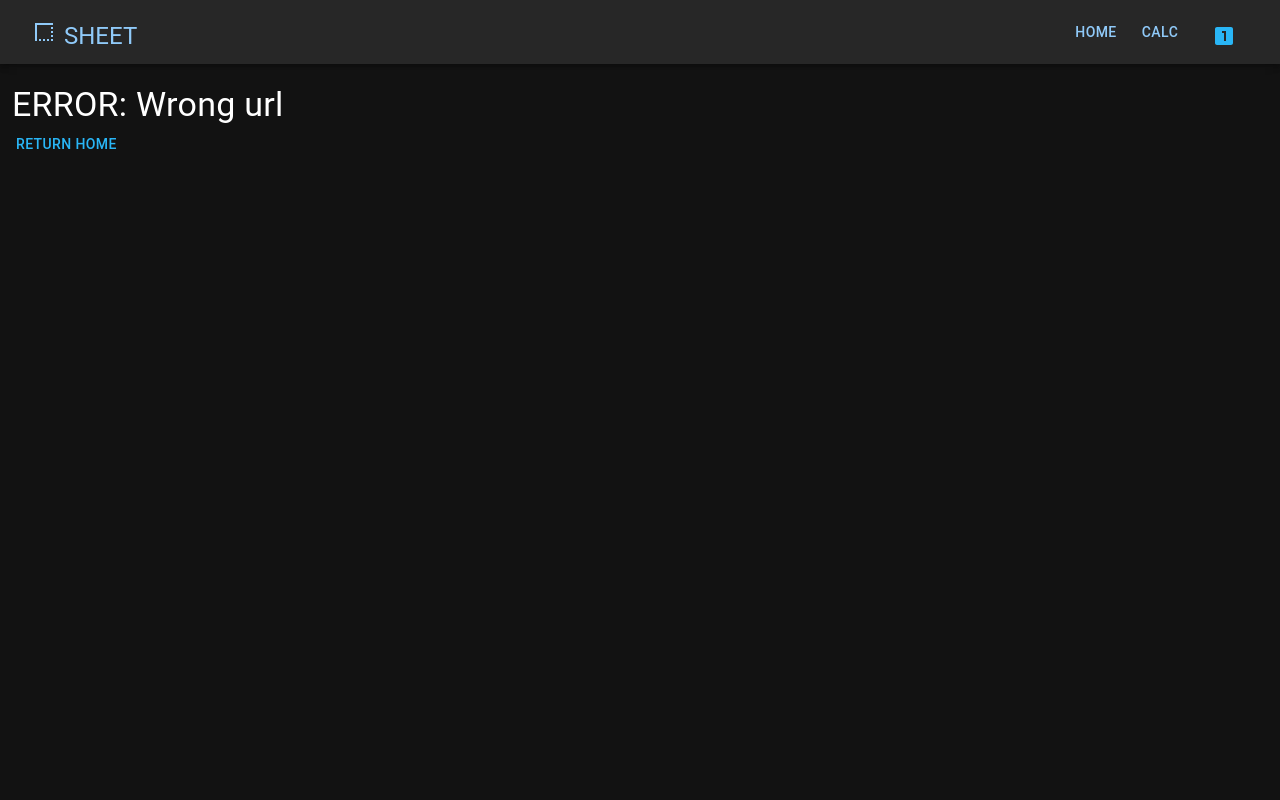
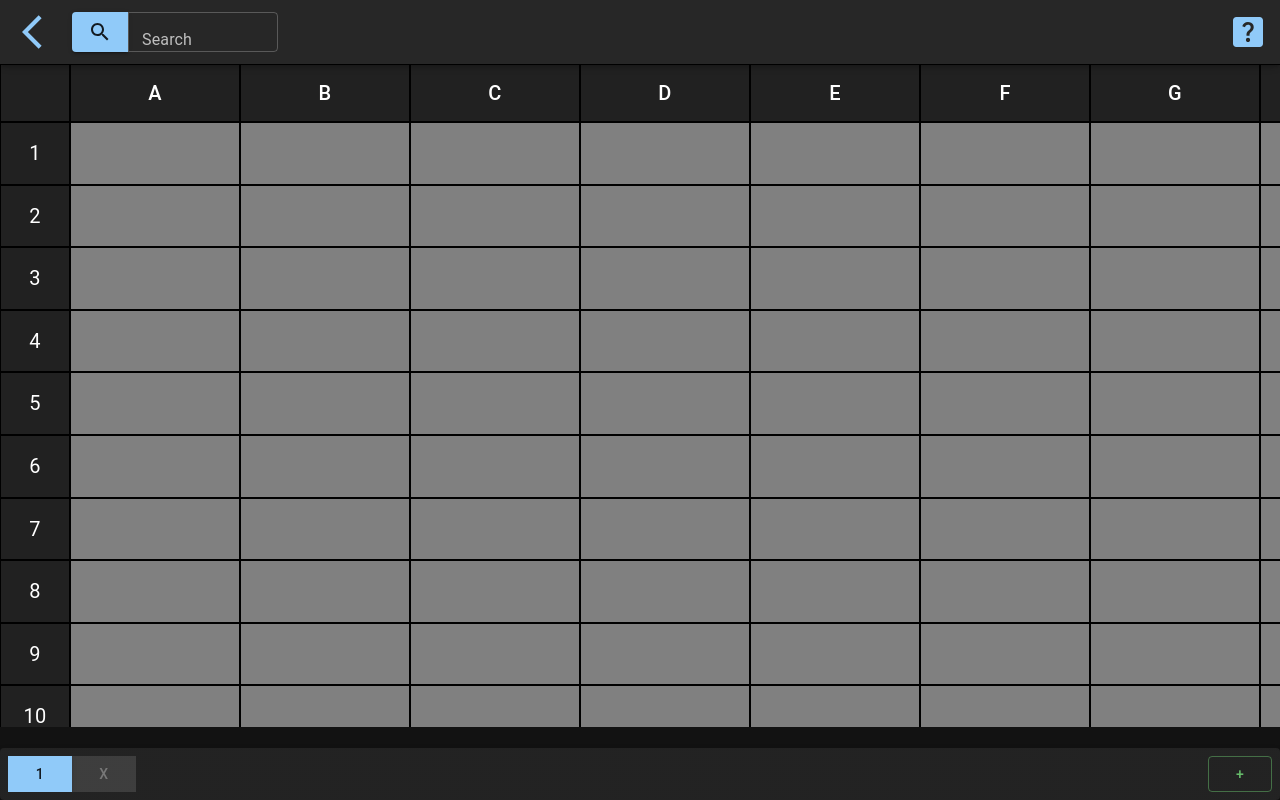
Before and after one commit to k4-100/calc, a React (Vite) app: page /calc/1 in a window 1280 px wide. Built offline with nearby package versions, Linux system fonts and the light colour scheme.

Commit message:
Fixed cells inside different tables not saving input

```diff
--- a/src/App.tsx
+++ b/src/App.tsx
@@ -21,7 +21,7 @@ const App: React.FC = () => {
                 <Routes>
                     <Route path="/">
                         <Route index element={<Home />} />
-                        <Route path="calc" element={<Sheet />} />
+                        <Route path="calc/:index" element={<Sheet />} />
                         <Route path="*" element={<Home isError />} />
                     </Route>
                 </Routes>
--- a/src/components/Home/Header.tsx
+++ b/src/components/Home/Header.tsx
@@ -75,7 +75,10 @@ const Header = () => {
                         <Button component={RouterLink} to="/">
                             Home
                         </Button>
-                        <Button component={RouterLink} to="/calc">
+                        <Button
+                            component={RouterLink}
+                            to={`/calc/${profile.index}`}
+                        >
                             Calc
                         </Button>
                     </Box>
--- a/src/components/Sheet/CustomTable/index.tsx
+++ b/src/components/Sheet/CustomTable/index.tsx
@@ -17,6 +17,7 @@ import {
 } from "../../../utility/Classes";
 import { CustomInfoCellMemoized } from "./CustomInfoCell";
 import CustomTableRow from "./CustomTableRow";
+import { useParams } from "react-router-dom";
 
 /**
  * size of td cell with a number (the one used for indexing)
@@ -28,11 +29,11 @@ import CustomTableRow from "./CustomTableRow";
  * @returns Table with cells
  */
 const CustomTable: React.FC = () => {
+    const index = Number(useParams().index) - 1;
     const { calc } = useSelector((state: any) => state);
-    const sheet = calc[0];
+    const sheet = calc[index];
     const dispatch = useDispatch();
-
-    // /** index of a table inside of the sheet */
+    /** index of a table inside of the sheet */
     const tableIndex = sheet.tables.findIndex(
         (tab: any) => tab.id === sheet.mainTabID
     );
@@ -57,9 +58,9 @@ const CustomTable: React.FC = () => {
             // _table.cells[y][x] = _cell;
             // const _sheet: SheetClassObjectType = _.cloneDeep(sheet);
             // _sheet.tables[tableIndex] = _table;
-            dispatch(actions.setCell({ cell: _cell, sheetID: 1 }));
+            dispatch(actions.setCell({ cell: _cell, sheetID: index + 1 }));
         },
-        [dispatch]
+        [dispatch, index]
     );
 
     //#endregion utils
--- a/src/utility/Classes.ts
+++ b/src/utility/Classes.ts
@@ -100,7 +100,7 @@ export class TableClass {
      * @param height vertical hight of an array
      * @param id table id
      */
-    constructor(width: number, height: number) {
+    constructor(width: number, height: number, id: number = 0) {
         /**
          *  dummy cells 2d array for generating stuff
          */
@@ -111,7 +111,8 @@ export class TableClass {
         this.cells = _cells.map((row, y) =>
             row.map((_, x) => new CellClass(x, y, ""))
         );
-        this.id = ++tableIDSrc;
+
+        this.id = id ? id : 1;
     }
 
     getObject(): TableClassObjectType {
```
